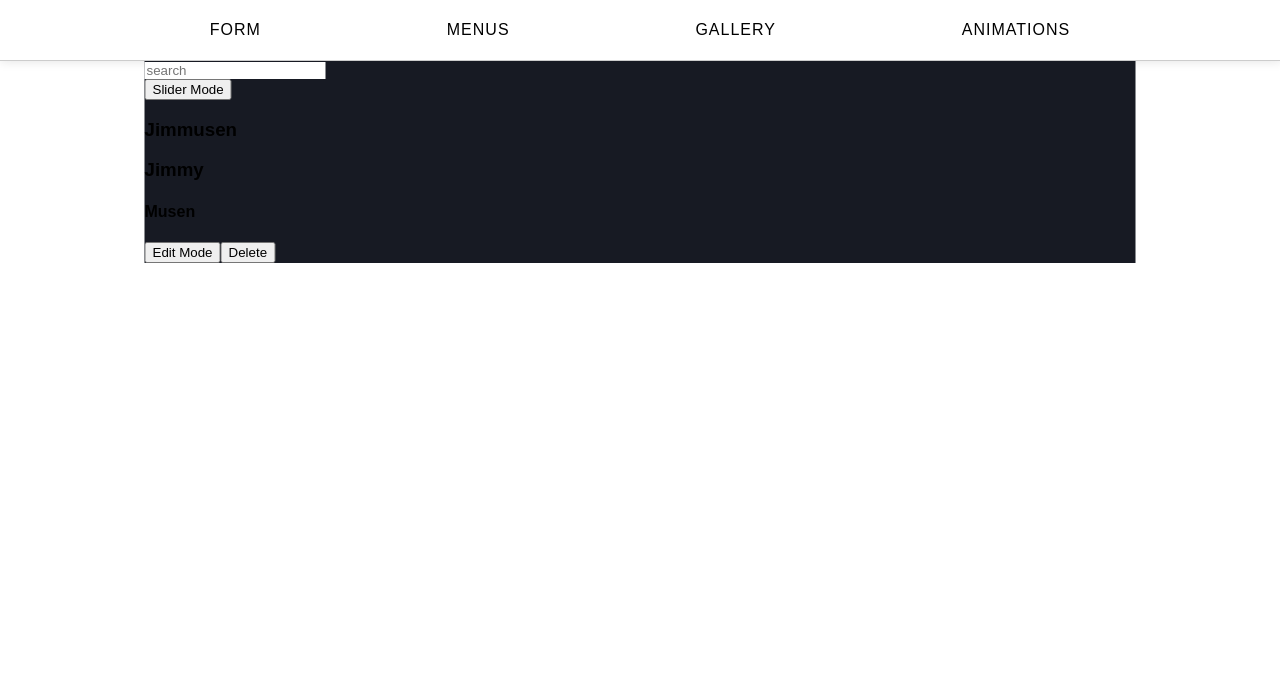
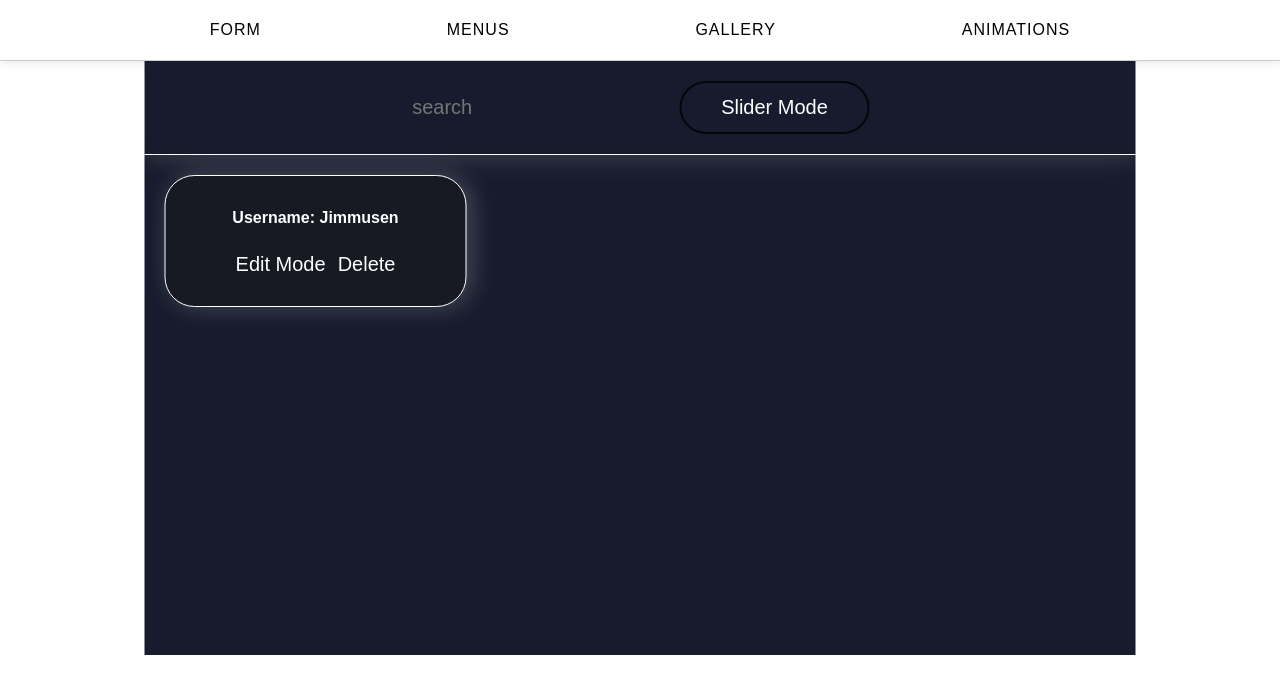
Before and after one commit to savus/testing-vite-react, a React (Vite) app: page / in a window 1280 px wide. Shown: the top 694 px of the page. Built offline with nearby package versions, Linux system fonts and the light colour scheme; data requests are answered from the project's data file.

Commit message:
Build markup for format controls and showcase container, and start on html template for first user card

```diff
--- a/src/Components/Users/UsersSection.tsx
+++ b/src/Components/Users/UsersSection.tsx
@@ -8,22 +8,22 @@ export const UserSection = () => {
     >
       <div className="user-format-controls">
         <div className="search-container">
-          <input type="text" placeholder="search" />
+          <input type="text" placeholder="search" className="input" />
         </div>
-        <button className="slider-mode">Slider Mode</button>
+        <button className="slider-mode btn btn-primary">Slider Mode</button>
         <div className="filter-dropdown"></div>
       </div>
 
       <div className="showcase-container">
         <div className="card">
-          <h3 className="name">Jimmusen</h3>
-          <div className="details">
-            <h3 className="first-name">Jimmy</h3>
-            <h4 className="last-name">Musen</h4>
+          <h4 className="name">Username: Jimmusen</h4>
+          <div className="details" style={{ display: "none" }}>
+            <h4 className="first-name">First Name: Jimmy</h4>
+            <h6 className="last-name">Last Name: Musen</h6>
           </div>
           <div className="edit-buttons">
-            <button>Edit Mode</button>
-            <button>Delete</button>
+            <button className="btn ">Edit Mode</button>
+            <button className="btn ">Delete</button>
           </div>
         </div>
       </div>
--- a/src/css/index.css
+++ b/src/css/index.css
@@ -46,7 +46,8 @@ input {
   border: none;
 }
 
-.btn {
+.btn,
+.input {
   outline: none;
   border: 0;
   background: transparent;
--- a/src/css/theme.css
+++ b/src/css/theme.css
@@ -5,6 +5,7 @@
   --bg-secondary: #242526;
   --bg-secondary-accent: #484a4d;
   --color-text-light: #dadce1;
-  --bg-showcase: #171a23;
-  --bg-showcase-panel: #161c2d;
+  --bg-showcase: #161c2d;
+  --bg-showcase-panel: #171a23;
+  --color-showcase: #fff;
 }
--- a/src/css/user-section.css
+++ b/src/css/user-section.css
@@ -2,3 +2,48 @@
   min-width: 991px;
   background-color: var(--bg-showcase);
 }
+
+.user-section * {
+  color: var(--color-showcase);
+}
+
+.user-format-controls {
+  padding: var(--size-20) 0;
+  border-bottom: 1px solid var(--bg-primary);
+  box-shadow: 1px 0px 25px 0px rgba(255, 255, 255, 0.2);
+  display: flex;
+  justify-content: center;
+  align-items: center;
+}
+
+.user-section .showcase-container {
+  height: 500px;
+  position: relative;
+}
+
+.showcase-container .card {
+  --card-width: 300px;
+  --card-height: 130px;
+  width: var(--card-width);
+  height: var(--card-height);
+  border: 1px solid white;
+  display: flex;
+  justify-content: center;
+  align-items: center;
+  flex-direction: column;
+  background-color: var(--bg-showcase-panel);
+  border-radius: 30px;
+  box-shadow: 5px 0px 25px 1px rgba(255, 255, 255, 0.2);
+  position: absolute;
+  top: 20px;
+  left: 20px;
+}
+
+.showcase-container .card h4,
+.showcase-container .card h6 {
+  margin: var(--size-5);
+}
+
+.showcase-container .card .edit-buttons {
+  margin-top: var(--size-20);
+}
```
